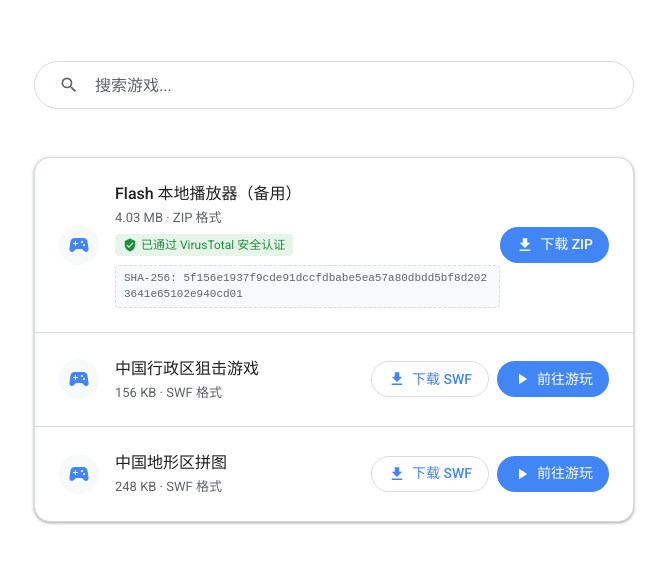
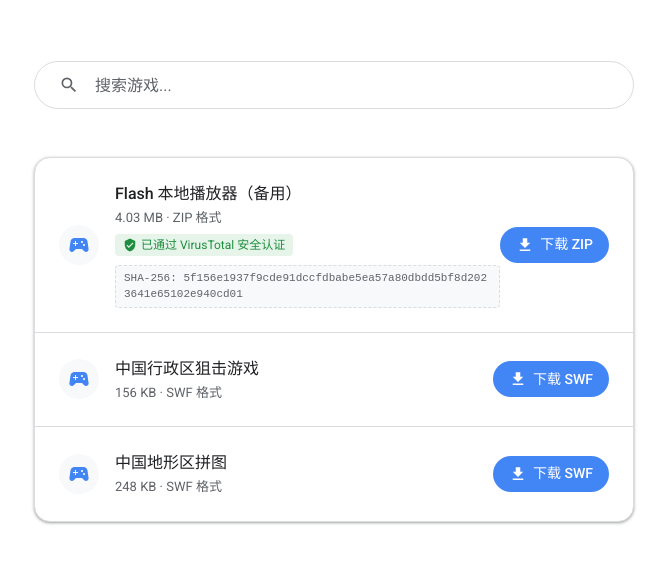
Before and after one commit to hgyyds123/new, a plain HTML site: page gs/index.html in a window 1280 px wide. Shown: the part 131-694 px from the top of the page, without its empty margins (306-973 px from the left). Drawn offline with Linux system fonts and the light colour scheme.

Commit message:
Update index.html

```diff
--- a/gs/index.html
+++ b/gs/index.html
@@ -59,10 +59,9 @@
         }
         .hash-text:hover { background: #e8eaed; color: var(--text-primary); }
 
+        /* 仅保留下载按钮样式 */
         .btn-group { display: flex; gap: var(--space-1); }
         .btn { display: flex; align-items: center; justify-content: center; gap: 6px; height: 36px; padding: 0 var(--space-2); border-radius: var(--radius-pill); font-size: 14px; font-weight: 500; text-decoration: none; cursor: pointer; transition: background-color 0.2s, box-shadow 0.2s; border: none; outline: none; user-select: none; white-space: nowrap; }
-        .btn-secondary { background: transparent; color: var(--accent-blue); border: 1px solid var(--border-color); }
-        .btn-secondary:hover { background: rgba(66, 133, 244, 0.04); }
         .btn-primary { background: var(--accent-blue); color: #ffffff; }
         .btn-primary:hover { background: var(--accent-hover); box-shadow: 0 1px 3px 0 rgba(66,133,244,0.3), 0 4px 8px 3px rgba(66,133,244,0.15); }
         .btn:active { transform: scale(0.96); }
@@ -95,19 +94,18 @@
     <script>
         // ================= 配置区 =================
 
-        // 1. 你的文件列表
+        // 1. 你的文件列表（去掉了 playUrl 属性）
         const gameFiles = [
             {
                 name: 'player',
                 title: 'Flash 本地播放器（备用）',
                 size: '4.03 MB',
                 type: 'zip',
-                playUrl: null,
                 vtLink: 'https://www.virustotal.com/gui/file/5f156e1937f9cde91dccfdbabe5ea57a80dbdd5bf8d2023641e65102e940cd01',
-                hash: '5f156e1937f9cde91dccfdbabe5ea57a80dbdd5bf8d2023641e65102e940cd01' // 新增哈希值
+                hash: '5f156e1937f9cde91dccfdbabe5ea57a80dbdd5bf8d2023641e65102e940cd01'
             },
-            { name: 'zg', title: '中国行政区狙击游戏', size: '156 KB', type: 'swf', playUrl: '/zg/', vtLink: null, hash: null },
-            { name: 'pt', title: '中国地形区拼图', size: '248 KB', type: 'swf', playUrl: '/zg/', vtLink: null, hash: null }
+            { name: 'zg', title: '中国行政区狙击游戏', size: '156 KB', type: 'swf', vtLink: null, hash: null },
+            { name: 'pt', title: '中国地形区拼图', size: '248 KB', type: 'swf', vtLink: null, hash: null }
         ];
 
         // 2. 下载站的基础路径
@@ -134,23 +132,8 @@
                 // 自动拼接后缀
                 const fileUrl = `${downloadBasePath}/${game.name}.${game.type}`;
 
-                // 按钮判断
-                let downloadBtnClass = 'btn-secondary';
-                let playButton = '';
-
-                if (game.type === 'exe' || game.type === 'zip') {
-                    downloadBtnClass = 'btn-primary';
-                } else if (game.playUrl) {
-                    playButton = `
-                        <a href="${game.playUrl}" target="_blank" class="btn btn-primary">
-                            <svg viewBox="0 0 24 24"><path d="M8 5v14l11-7z"/></svg> 前往游玩
-                        </a>`;
-                }
-
-                // 生成安全认证徽章和哈希值
+                // 生成安全认证徽章
                 let securityBadge = '';
-                let hashElement = '';
-
                 if (game.vtLink) {
                     securityBadge = `
                         <a href="${game.vtLink}" target="_blank" class="security-badge" title="查看 VirusTotal 安全扫描报告">
@@ -160,6 +143,8 @@
                     `;
                 }
 
+                // 生成哈希值
+                let hashElement = '';
                 if (game.hash) {
                     hashElement = `
                         <div class="hash-text" onclick="navigator.clipboard.writeText('${game.hash}'); alert('SHA-256 哈希值已复制！')" title="点击复制哈希值">
@@ -168,6 +153,7 @@
                     `;
                 }
 
+                // 生成 HTML (删掉了所有的"前往游玩"逻辑)
                 item.innerHTML = `
                     <div class="game-info">
                         <div class="game-icon">
@@ -181,11 +167,10 @@
                         </div>
                     </div>
                     <div class="btn-group">
-                        <a href="${fileUrl}" download class="btn ${downloadBtnClass}">
+                        <a href="${fileUrl}" download class="btn btn-primary">
                             <svg viewBox="0 0 24 24"><path d="M19 9h-4V3H9v6H5l7 7 7-7zM5 18v2h14v-2H5z"/></svg>
                             下载 ${game.type.toUpperCase()}
                         </a>
-                        ${playButton}
                     </div>
                 `;
                 listContainer.appendChild(item);
```
